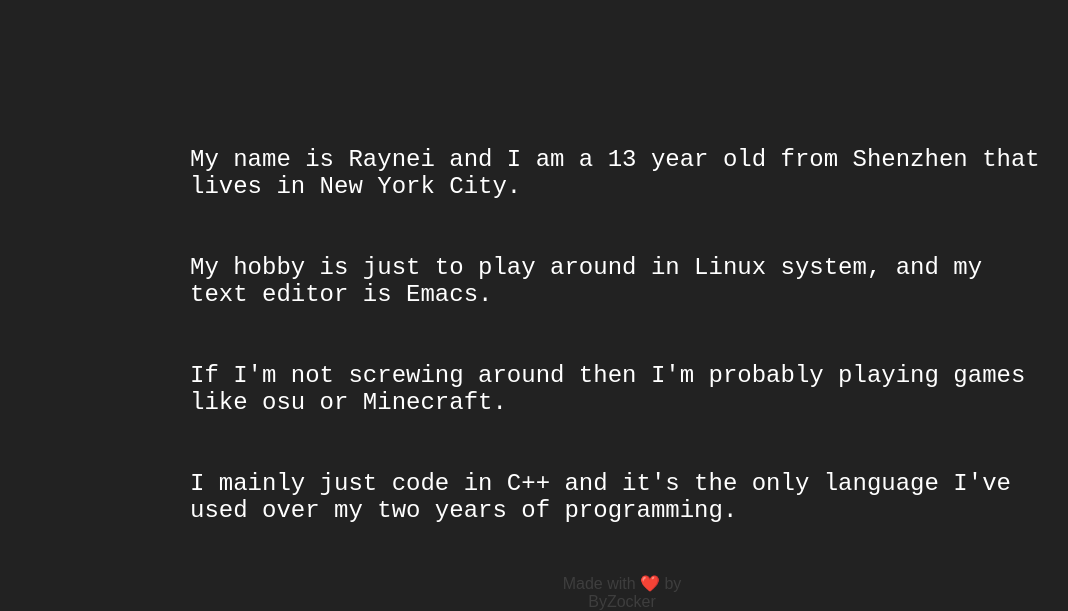
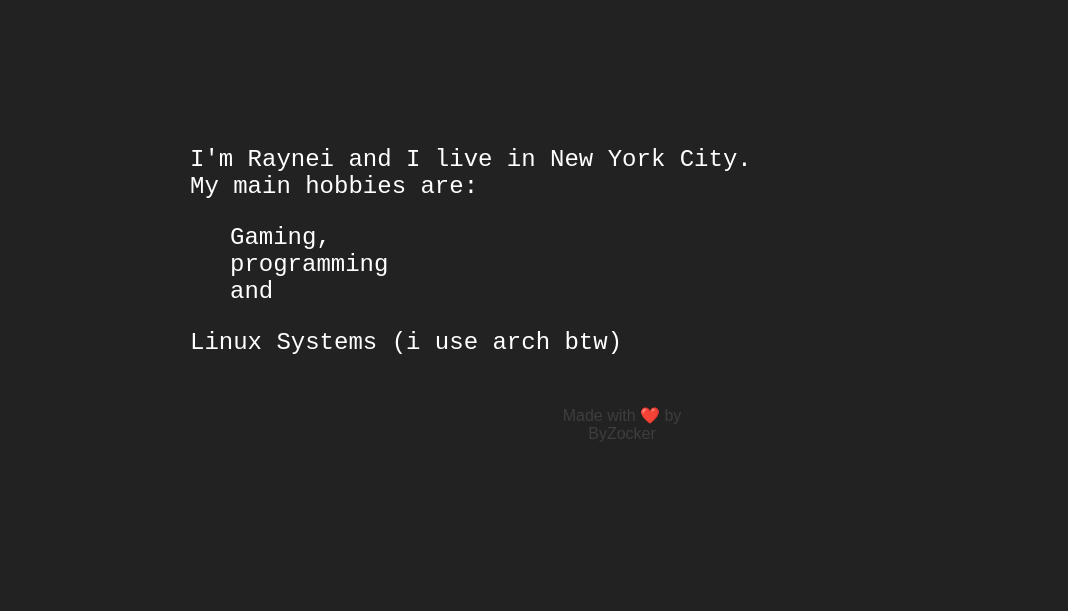
Before and after one commit to byzocker/raynei86.github.io, a plain HTML site: page index.html in a window 1280 px wide. Shown: the part 194-805 px from the top of the page, without its empty margins (18-1086 px from the left). Drawn offline with Linux system fonts and the light colour scheme.

Commit message:
improvments

```diff
--- a/css/index.css
+++ b/css/index.css
@@ -66,23 +66,15 @@ body
     font-kerning: normal;
     font-size: x-large;
 }
-.about-raynei::after
-{
-  animation: cycle 10s linear infinite;
-}
-@keyframes cycle {
-  0% { text-shadow: 0px 0px 100px rgba(11,124,199,0.5);}
-  20% { text-shadow: 0px 0px 100px rgba(168,11,199,0.5);}
-  40% { text-shadow: 0px 0px 100px rgba(11,199,96,0.5);}
-  60% { text-shadow: 0px 0px 100px rgba(199,11,11,0.5);}
-  80% { text-shadow: 0px 0px 100px rgba(199,96,11,0.5);}
-}
-.about-raynei div
+.about-raynei, .GAMING
 {
     transition: 0.3s ease;
-    cursor: default;
 }
-
+.top1, .top2, .top3, .top4
+{
+  display: none;
+}
+/*
 .top1 div:hover
 {
     color: var(--hovertext);
@@ -103,13 +95,13 @@ body
     color: var(--hovertext);
     font-size: xx-large;
 }
-
+*/
 .index-footer
 {
     text-align: center;
-    bottom: 0;
-    padding-bottom: 0;
-    margin-bottom: 0;
+    bottom: 1;
+    padding-bottom: .05;
+    margin-bottom: .05;
 }
 .index-footer a
 {
@@ -141,6 +133,10 @@ body
 .introduction a:visited
 {
     color: var(--textdark);
+}
+.GAMING div
+{
+
 }
 
 
--- a/css/style.css
+++ b/css/style.css
@@ -17,5 +17,5 @@ hehe ByZocker#4747 on discord
 body{
     background-color: var(--backgrounddark);
     color: var(--textdark);
-    overflow: hidden;
+    overflow-x: hidden;
 }
--- a/index.html
+++ b/index.html
@@ -13,7 +13,7 @@
     </head>
     <noscript>
         <h1 class="nojsdisturbing">
-            Please enable JavaScript because everyone wants you to enable it for some reason :)
+            Please enable JavaScript because everyone wants you to enable it for some reason :) (like fr this site is not fishy belive me)
         </h1>
     </noscript>
     <header>
@@ -58,17 +58,25 @@
         </div>
         <div class="about-raynei">
             <div name="descriptionraynei" class="description">
-                <div class="top1">
-                    <div>My name is Raynei and I am a 13 year old from Shenzhen that lives in New York City.</div> <br><br>
+                <div>
+                    I'm Raynei and I live in New York City.
+                    <br> My main hobbies are:
+                    <ul class="GAMING">
+                        <div>
+                            Gaming,
+                        </div>
+                        <div>
+                            programming
+                        </div>
+                        <div>
+                            and
+                        </div>
+                        </div>
+                        <div>
+                            Linux Systems (i use arch btw)
+                        </div>
+                    </ul>
                 </div>
-                <div class="top2">
-                    <div>My hobby is just to play around in Linux system, and my text editor is Emacs.</div> <br><br>
-                </div>
-                <div class="top3">
-                    <div>If I'm not screwing around then I'm probably playing games like osu or Minecraft.</div>  <br><br>
-                </div>
-                <div class="top4">
-                    <div>I mainly just code in C++ and it's the only language I've used over my two years of programming.</div>
                 </div>
             </div>
         </div>
```
